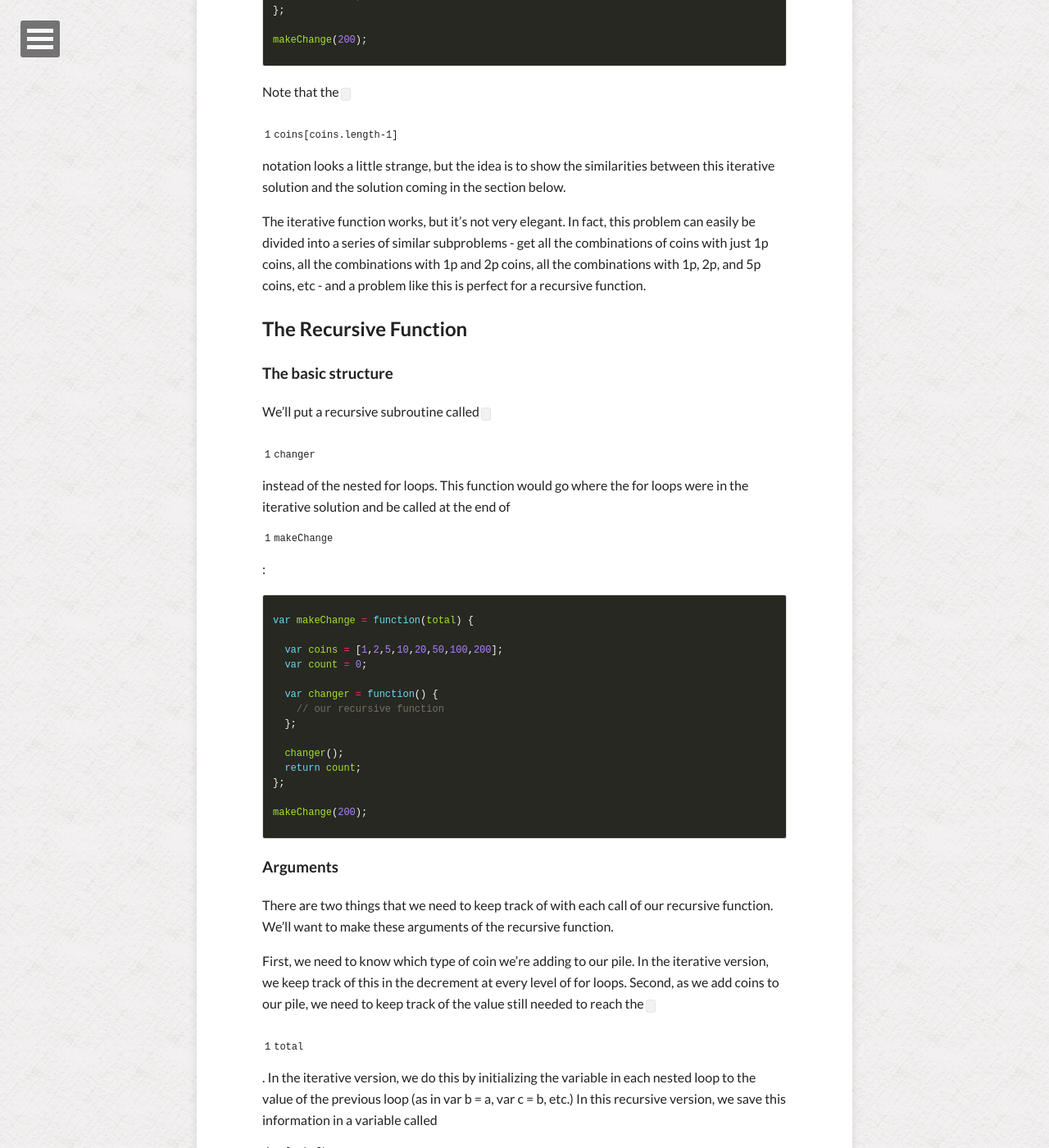
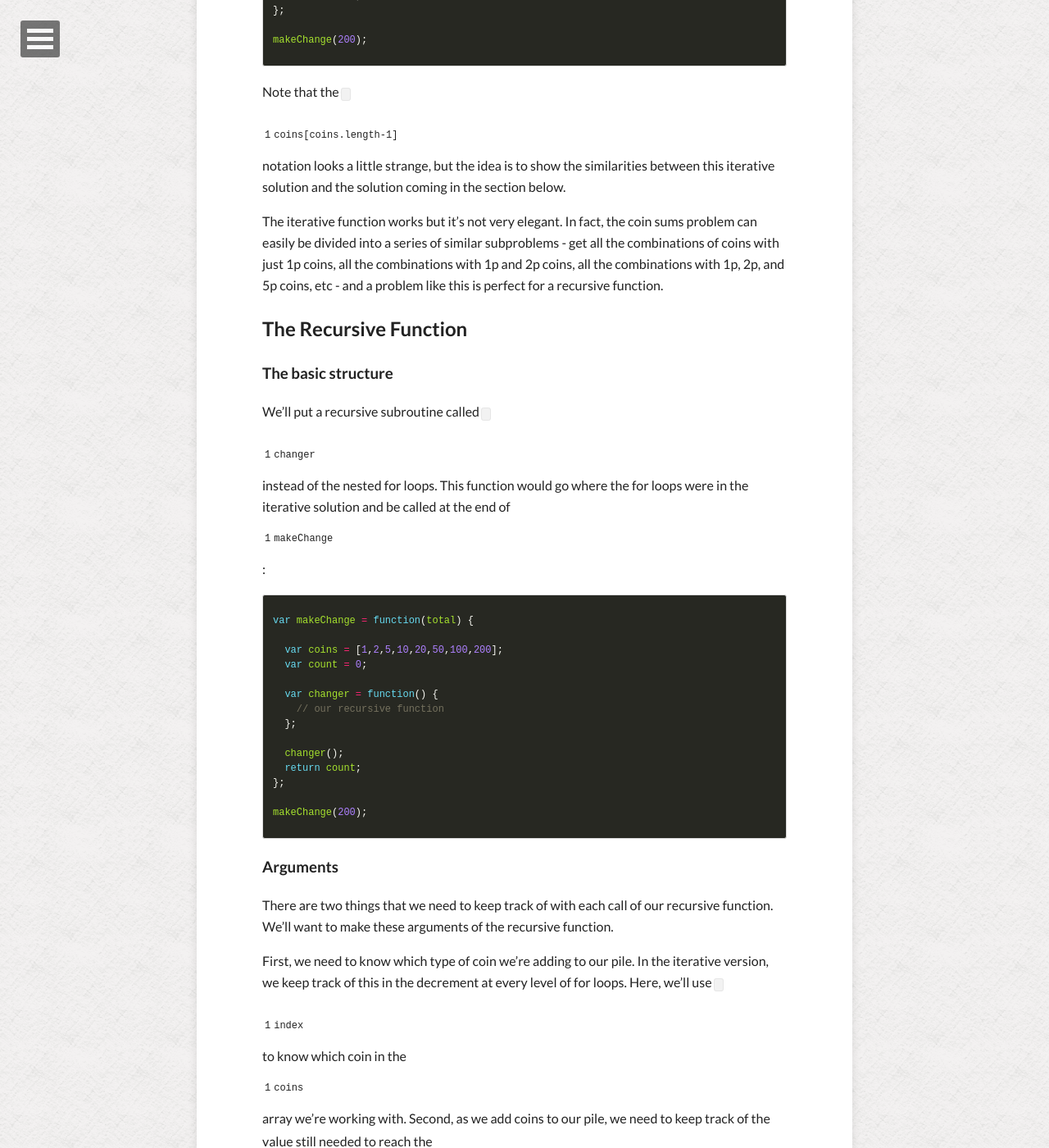
Before and after one commit to jgpettibone/jgpettibone.github.io, a Jekyll site: the page built from _posts/2014-02-04-coin-sums.md, in a window 1280 px wide and 1400 px high, scrolled down 2978 px. Shown: the whole window at 82% size. Built offline with Jekyll 4.4.1, drawn with Linux system fonts in a browser that asks for light colours; nearby versions of some CDN libraries; comment, search, counter and statistics services are not loaded; some of the changed text lies outside the part shown.

Commit message:
coin sums

```diff
--- a/_posts/2014-02-04-coin-sums.md
+++ b/_posts/2014-02-04-coin-sums.md
@@ -93,7 +93,7 @@
 
 Note that the `coins[coins.length-1]` notation looks a little strange, but the idea is to show the similarities between this iterative solution and the solution coming in the section below.
 
-The iterative function works, but it's not very elegant.  In fact, this problem can easily be divided into a series of similar subproblems - get all the combinations of coins with just 1p coins, all the combinations with 1p and 2p coins, all the combinations with 1p, 2p, and 5p coins, etc - and a problem like this is perfect for a recursive function.
+The iterative function works but it's not very elegant.  In fact, the coin sums problem can easily be divided into a series of similar subproblems - get all the combinations of coins with just 1p coins, all the combinations with 1p and 2p coins, all the combinations with 1p, 2p, and 5p coins, etc - and a problem like this is perfect for a recursive function.
 
 ## The Recursive Function
 
@@ -120,7 +120,7 @@
 ### Arguments
 There are two things that we need to keep track of with each call of our recursive function.  We'll want to make these arguments of the recursive function.
 
-First, we need to know which type of coin we're adding to our pile.  In the iterative version, we keep track of this in the decrement at every level of for loops.  Second, as we add coins to our pile, we need to keep track of the value still needed to reach the `total`.  In the iterative version, we do this by initializing the variable in each nested loop to the value of the previous loop (as in var b = a, var c = b, etc.)  In this recursive version, we save this information in a variable called `valueLeft` and we'll initially set it to `total`.
+First, we need to know which type of coin we're adding to our pile.  In the iterative version, we keep track of this in the decrement at every level of for loops.  Here, we'll use `index` to know which coin in the `coins` array we're working with.  Second, as we add coins to our pile, we need to keep track of the value still needed to reach the `total`.  In the iterative version, we do this by initializing the variable in each nested loop to the value of the previous loop (as in var b = a, var c = b, etc.)  In this recursive version, we save this information in a variable called `valueLeft` and we'll initially set it to `total`.
 
 {% highlight javascript %}
   var changer = function(index, valueLeft) {
@@ -131,7 +131,7 @@
 
 ### Inside the Recursive Function
 
-We've already decided that we'll start with the highest-valued coin.  Let's save the highest-valued coin to a variable called `currentCoin`.
+We've already decided that we'll start with the highest-valued coin and work backwards through the `coins` array.  Let's access this coin with the index and save it to `currentCoin`.
 
 {% highlight javascript %}
     var currentCoin = coins[index];
```
Also changed, not shown: other parts of _posts/2014-02-04-coin-sums.md (+3 -3 lines).
